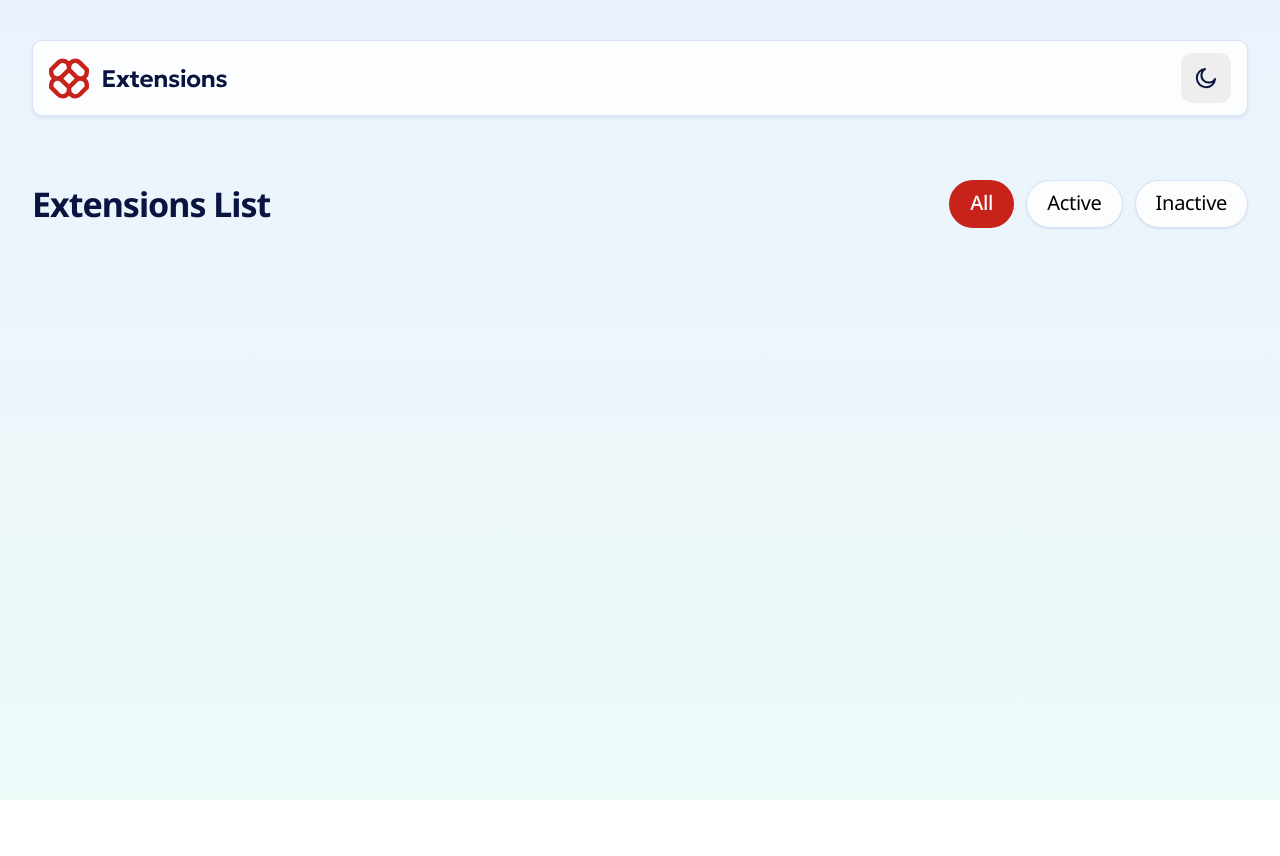
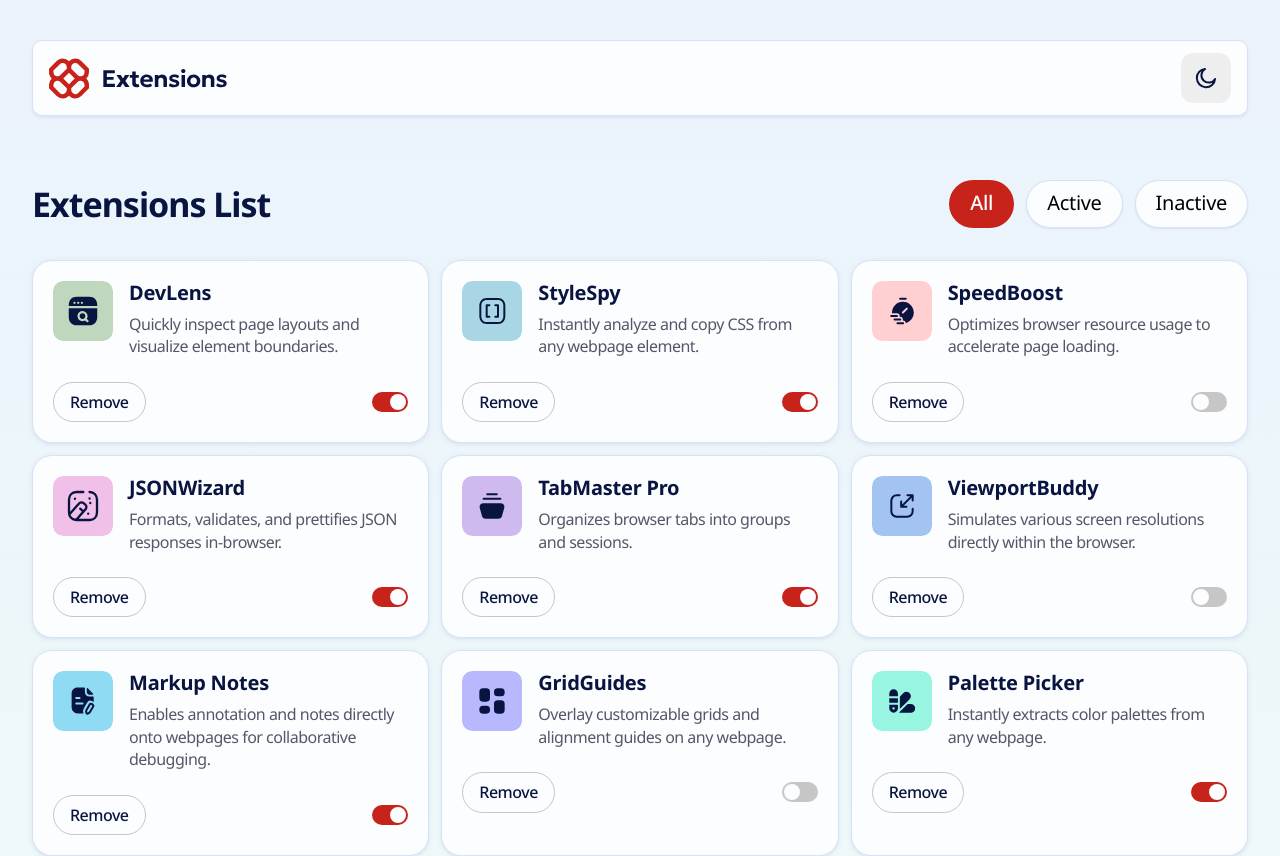
Before and after one commit to Quirozdev/browser-extension-manager-ui, a React (Vite) app: page / in a window 1280 px wide. Shown: the top 856 px of the page. Before the commit the page ends 800 px from the top, so only its background shows below. Built offline with nearby package versions, Linux system fonts and the light colour scheme.

Commit message:
feat: add extension card with remove and activate/deactivate features (light mode only, dark mode WIP)

```diff
--- a/data.json
+++ /dev/null
@@ -1,74 +0,0 @@
-[
-  {
-    "logo": "./assets/images/logo-devlens.svg",
-    "name": "DevLens",
-    "description": "Quickly inspect page layouts and visualize element boundaries.",
-    "isActive": true
-  },
-  {
-    "logo": "./assets/images/logo-style-spy.svg",
-    "name": "StyleSpy",
-    "description": "Instantly analyze and copy CSS from any webpage element.",
-    "isActive": true
-  },
-  {
-    "logo": "./assets/images/logo-speed-boost.svg",
-    "name": "SpeedBoost",
-    "description": "Optimizes browser resource usage to accelerate page loading.",
-    "isActive": false
-  },
-  {
-    "logo": "./assets/images/logo-json-wizard.svg",
-    "name": "JSONWizard",
-    "description": "Formats, validates, and prettifies JSON responses in-browser.",
-    "isActive": true
-  },
-  {
-    "logo": "./assets/images/logo-tab-master-pro.svg",
-    "name": "TabMaster Pro",
-    "description": "Organizes browser tabs into groups and sessions.",
-    "isActive": true
-  },
-  {
-    "logo": "./assets/images/logo-viewport-buddy.svg",
-    "name": "ViewportBuddy",
-    "description": "Simulates various screen resolutions directly within the browser.",
-    "isActive": false
-  },
-  {
-    "logo": "./assets/images/logo-markup-notes.svg",
-    "name": "Markup Notes",
-    "description": "Enables annotation and notes directly onto webpages for collaborative debugging.",
-    "isActive": true
-  },
-  {
-    "logo": "./assets/images/logo-grid-guides.svg",
-    "name": "GridGuides",
-    "description": "Overlay customizable grids and alignment guides on any webpage.",
-    "isActive": false
-  },
-  {
-    "logo": "./assets/images/logo-palette-picker.svg",
-    "name": "Palette Picker",
-    "description": "Instantly extracts color palettes from any webpage.",
-    "isActive": true
-  },
-  {
-    "logo": "./assets/images/logo-link-checker.svg",
-    "name": "LinkChecker",
-    "description": "Scans and highlights broken links on any page.",
-    "isActive": true
-  },
-  {
-    "logo": "./assets/images/logo-dom-snapshot.svg",
-    "name": "DOM Snapshot",
-    "description": "Capture and export DOM structures quickly.",
-    "isActive": false
-  },
-  {
-    "logo": "./assets/images/logo-console-plus.svg",
-    "name": "ConsolePlus",
-    "description": "Enhanced developer console with advanced filtering and logging.",
-    "isActive": true
-  }
-]
--- /dev/null
+++ b/src/features/extensions/components/ExtensionCard.tsx
@@ -0,0 +1,41 @@
+import type { Extension } from "@/features/extensions/types";
+import Switch from "@/shared/components/Switch";
+
+interface Props {
+  extension: Extension;
+  onStatusChange: () => void;
+  onRemove: () => void;
+}
+
+export default function ExtensionCard({
+  extension,
+  onStatusChange,
+  onRemove,
+}: Props) {
+  return (
+    <article className="rounded-20 bg-primary flex flex-col gap-y-6 border border-neutral-200 px-5 py-5 shadow-[0px_2px_2px_0px_rgba(194,206,225,0.2),0px_1px_5px_1px_rgba(194,206,225,0.22)]">
+      <div className="flex gap-x-4">
+        <img
+          src={extension.logo}
+          alt={`${extension.name} logo`}
+          className="rounded-10 size-15"
+        />
+        <div className="flex flex-col gap-y-2">
+          <p className="text-preset-2 text-neutral-900">{extension.name}</p>
+          <p className="text-preset-5 text-neutral-600">
+            {extension.description}
+          </p>
+        </div>
+      </div>
+      <div className="flex items-center justify-between">
+        <button
+          className="text-preset-6 cursor-pointer rounded-full border border-neutral-300 px-4 py-2 text-neutral-900"
+          onClick={onRemove}
+        >
+          Remove
+        </button>
+        <Switch isActive={extension.isActive} onChange={onStatusChange} />
+      </div>
+    </article>
+  );
+}
--- a/src/features/extensions/components/ExtensionsList.tsx
+++ b/src/features/extensions/components/ExtensionsList.tsx
@@ -1,10 +1,34 @@
+import ExtensionCard from "@/features/extensions/components/ExtensionCard";
 import StatusFilter from "@/features/extensions/components/StatusFilter";
 import { filters } from "@/features/extensions/constants/filters.const";
-import type { FilterOption } from "@/features/extensions/types";
+import { extensions as data } from "@/features/extensions/model/data";
+import type { Extension, FilterOption } from "@/features/extensions/types";
 import { useState } from "react";
 
 export default function ExtensionsList() {
+  const [extensions, setExtensions] = useState<Extension[]>(data);
   const [activeFilter, setActiveFilter] = useState<FilterOption>("all");
+
+  const filteredExtensions = extensions;
+
+  function toggleExtensionStatus(extension: Extension) {
+    setExtensions(
+      extensions.map((ext) => {
+        if (ext === extension) {
+          return { ...extension, isActive: !extension.isActive };
+        }
+        return ext;
+      }),
+    );
+  }
+
+  function removeExtension(extension: Extension) {
+    setExtensions(
+      extensions.filter((ext) => {
+        return ext !== extension;
+      }),
+    );
+  }
 
   return (
     <section className="flex flex-col gap-y-10 md:gap-y-8">
@@ -23,6 +47,18 @@ export default function ExtensionsList() {
           })}
         </div>
       </div>
+      <div className="grid grid-cols-1 gap-3 md:grid-cols-2 xl:grid-cols-3">
+        {filteredExtensions.map((ext) => {
+          return (
+            <ExtensionCard
+              key={ext.name}
+              extension={ext}
+              onStatusChange={() => toggleExtensionStatus(ext)}
+              onRemove={() => removeExtension(ext)}
+            />
+          );
+        })}
+      </div>
     </section>
   );
 }
--- /dev/null
+++ b/src/features/extensions/model/data.ts
@@ -0,0 +1,94 @@
+import type { Extension } from "@/features/extensions/types";
+import DevLensLogo from "@/assets/images/logo-devlens.svg";
+import StyleSpyLogo from "@/assets/images/logo-style-spy.svg";
+import SpeedBoostLogo from "@/assets/images/logo-speed-boost.svg";
+import JSONWizardLogo from "@/assets/images/logo-json-wizard.svg";
+import TabMasterProLogo from "@/assets/images/logo-tab-master-pro.svg";
+import ViewportBuddyLogo from "@/assets/images/logo-viewport-buddy.svg";
+import MarkupNotesLogo from "@/assets/images/logo-markup-notes.svg";
+import GridGuidesLogo from "@/assets/images/logo-grid-guides.svg";
+import PalettePickerLogo from "@/assets/images/logo-palette-picker.svg";
+import LinkCheckerLogo from "@/assets/images/logo-link-checker.svg";
+import DOMSnapshotLogo from "@/assets/images/logo-dom-snapshot.svg";
+import ConsolePlusLogo from "@/assets/images/logo-console-plus.svg";
+
+export const extensions: Extension[] = [
+  {
+    logo: DevLensLogo,
+    name: "DevLens",
+    description:
+      "Quickly inspect page layouts and visualize element boundaries.",
+    isActive: true,
+  },
+  {
+    logo: StyleSpyLogo,
+    name: "StyleSpy",
+    description: "Instantly analyze and copy CSS from any webpage element.",
+    isActive: true,
+  },
+  {
+    logo: SpeedBoostLogo,
+    name: "SpeedBoost",
+    description: "Optimizes browser resource usage to accelerate page loading.",
+    isActive: false,
+  },
+  {
+    logo: JSONWizardLogo,
+    name: "JSONWizard",
+    description:
+      "Formats, validates, and prettifies JSON responses in-browser.",
+    isActive: true,
+  },
+  {
+    logo: TabMasterProLogo,
+    name: "TabMaster Pro",
+    description: "Organizes browser tabs into groups and sessions.",
+    isActive: true,
+  },
+  {
+    logo: ViewportBuddyLogo,
+    name: "ViewportBuddy",
+    description:
+      "Simulates various screen resolutions directly within the browser.",
+    isActive: false,
+  },
+  {
+    logo: MarkupNotesLogo,
+    name: "Markup Notes",
+    description:
+      "Enables annotation and notes directly onto webpages for collaborative debugging.",
+    isActive: true,
+  },
+  {
+    logo: GridGuidesLogo,
+    name: "GridGuides",
+    description:
+      "Overlay customizable grids and alignment guides on any webpage.",
+    isActive: false,
+  },
+  {
+    logo: PalettePickerLogo,
+    name: "Palette Picker",
+    description: "Instantly extracts color palettes from any webpage.",
+    isActive: true,
+  },
+  {
+    logo: LinkCheckerLogo,
+    name: "LinkChecker",
+    description: "Scans and highlights broken links on any page.",
+    isActive: true,
+  },
+  {
+    logo: DOMSnapshotLogo,
+    name: "DOM Snapshot",
+    description: "Capture and export DOM structures quickly.",
+    isActive: false,
+  },
+  {
+    logo: ConsolePlusLogo,
+    name: "ConsolePlus",
+    description:
+      "Enhanced developer console with advanced filtering and logging.",
+    isActive: true,
+  },
+];
--- /dev/null
+++ b/src/shared/components/Switch.tsx
@@ -0,0 +1,20 @@
+interface Props {
+  isActive: boolean;
+  onChange: () => void;
+}
+
+export default function Switch({ isActive, onChange }: Props) {
+  return (
+    <button
+      type="button"
+      aria-label={isActive ? "Desactivate" : "Activate"}
+      aria-pressed={isActive}
+      className={`h-5 w-9 cursor-pointer rounded-full bg-neutral-300 p-0.5 ${isActive && "bg-red-700"}`}
+      onClick={onChange}
+    >
+      <span
+        className={`bg-neutral-0 block size-4 rounded-full shadow-[0px_1px_3px_0px_rgba(10,13,18,0.15),rgba(0px_1px_2px_-1px_rgba(10,13,18,0.15))] transition-transform duration-500 ease-in-out ${isActive && "translate-x-full shadow-[0px_1px_3px_0px_rgba(10,13,18,0.30),rgba(0px_1px_2px_-1px_rgba(10,13,18,0.30))]"}`}
+      ></span>
+    </button>
+  );
+}
```
Also changed, not shown: src/features/extensions/types.ts (+7 -0 lines).
